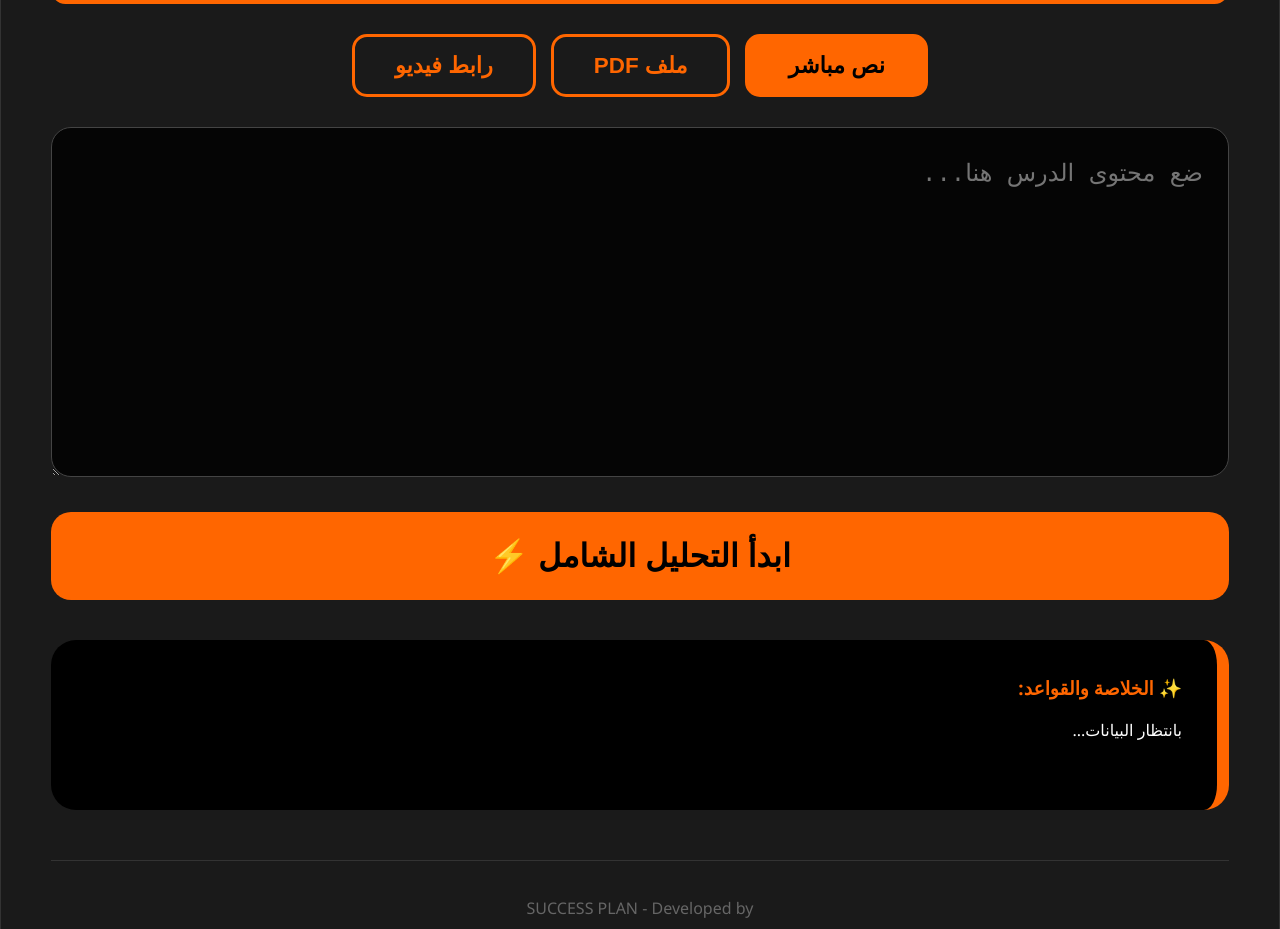
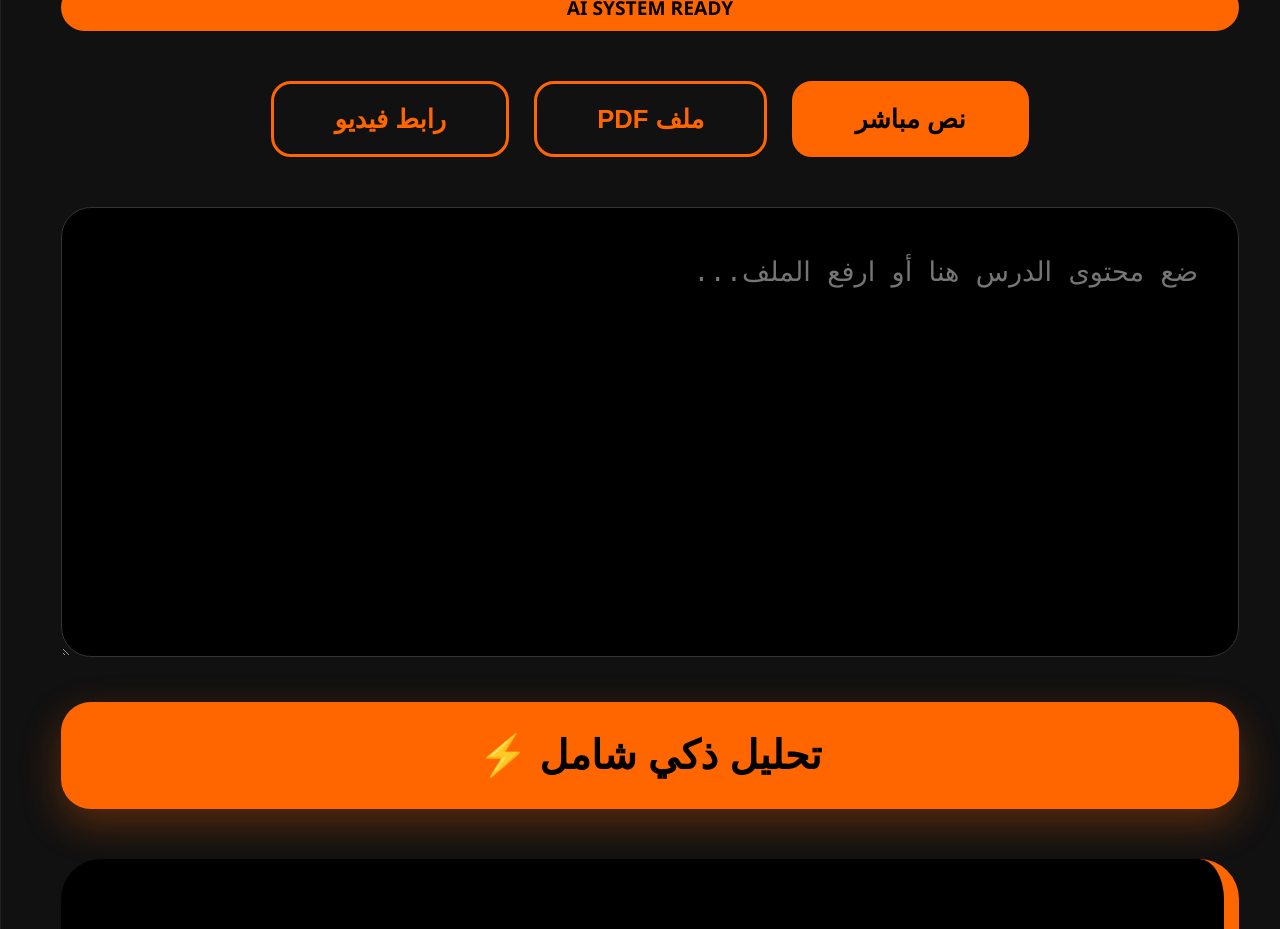
Before and after one commit to youssefsadek320-boop/success-plan, a plain HTML site: page index.html in a window 1280 px wide. Shown: the part 290-1219 px from the top of the page. Drawn offline with Linux system fonts and the light colour scheme.

Commit message:
Update index.html

```diff
--- a/index.html
+++ b/index.html
@@ -9,22 +9,37 @@
     <script src="https://cdn.jsdelivr.net/npm/mermaid/dist/mermaid.min.js"></script>
 
     <style>
-        :root { --orange: #ff6600; --black: #0d0d0d; --gray: #1a1a1a; }
-        body { background: var(--black); color: white; font-family: 'Segoe UI', sans-serif; margin: 0; padding: 40px 20px; direction: rtl; text-align: center; }
-        .container { max-width: 1200px; width: 95%; background: var(--gray); padding: 50px; border-radius: 40px; border: 1px solid #333; margin: auto; box-shadow: 0 0 60px rgba(255, 102, 0, 0.2); }
-        .brand-name { color: var(--orange); font-size: clamp(3rem, 10vw, 5.5rem); letter-spacing: 5px; margin: 0; text-shadow: 4px 4px 15px rgba(0,0,0,0.7); }
-        .input-options { margin: 30px 0; display: flex; gap: 15px; justify-content: center; flex-wrap: wrap; }
-        .input-options button { background: transparent; color: var(--orange); border: 3px solid var(--orange); padding: 15px 40px; border-radius: 15px; font-size: 1.4rem; font-weight: bold; cursor: pointer; transition: 0.3s; }
+        :root { --orange: #ff6600; --black: #050505; --gray: #111111; }
+        body { background: var(--black); color: white; font-family: 'Segoe UI', sans-serif; margin: 0; padding: 50px 20px; direction: rtl; }
+
+        /* تصميم الواجهة الفخمة */
+        .container { max-width: 1300px; width: 95%; background: var(--gray); padding: 60px; border-radius: 40px; border: 1px solid #222; margin: auto; box-shadow: 0 0 100px rgba(255, 102, 0, 0.15); text-align: center; }
+
+        .brand-name { color: var(--orange); font-size: clamp(4rem, 12vw, 7.5rem); letter-spacing: 8px; margin: 0; text-shadow: 5px 5px 20px rgba(0,0,0,0.8); font-weight: 900; }
+
+        /* الزراير البرتقالية العملاقة */
+        .input-options { margin: 50px 0; display: flex; gap: 25px; justify-content: center; flex-wrap: wrap; }
+        .input-options button { background: transparent; color: var(--orange); border: 3px solid var(--orange); padding: 20px 60px; border-radius: 20px; font-size: 1.6rem; font-weight: bold; cursor: pointer; transition: 0.3s; }
         .input-options button.active { background: var(--orange); color: #000; }
-        .upload-box { background: #000; border: 3px dashed var(--orange); padding: 30px; border-radius: 20px; margin-bottom: 20px; }
-        .text-input { width: 100%; padding: 20px; background: #000; border: 1px solid var(--orange); color: #fff; border-radius: 10px; font-size: 1.2rem; margin-bottom: 15px; box-sizing: border-box; }
-        textarea { width: 100%; height: 350px; background: #050505; color: #fff; border: 1px solid #444; border-radius: 20px; padding: 25px; font-size: 1.5rem; line-height: 1.8; box-sizing: border-box; }
-        .btn-primary { background: var(--orange); color: #000; border: none; padding: 25px 0; font-size: 2rem; border-radius: 20px; width: 100%; font-weight: bold; cursor: pointer; margin-top: 30px; transition: 0.3s; }
-        .btn-primary:hover { transform: scale(1.01); background: #ff8533; }
-        .result-box { background: #000; padding: 35px; border-radius: 25px; margin-top: 40px; border-right: 12px solid var(--orange); text-align: right; min-height: 100px; }
-        .welcome-toast { position: fixed; top: 20px; left: 50%; transform: translateX(-50%); background: var(--orange); color: #000; padding: 15px 40px; border-radius: 50px; font-weight: bold; z-index: 1000; }
-        .badge { background: var(--orange); color: #000; padding: 5px 15px; border-radius: 20px; font-weight: bold; font-size: 0.9rem; }
-        .error-msg { color: #ff4444; background: rgba(255, 68, 68, 0.1); padding: 15px; border-radius: 10px; margin-top: 10px; font-weight: bold; }
+
+        /* منطقة الإدخال */
+        .upload-box { background: #000; border: 4px dashed var(--orange); padding: 50px; border-radius: 30px; margin-bottom: 30px; }
+        .text-input { width: 100%; padding: 25px; background: #000; border: 1px solid var(--orange); color: #fff; border-radius: 15px; font-size: 1.4rem; margin-bottom: 20px; box-sizing: border-box;}
+        textarea { width: 100%; height: 450px; background: #000; color: #fff; border: 1px solid #333; border-radius: 30px; padding: 40px; font-size: 1.7rem; line-height: 1.9; box-sizing: border-box; }
+
+        .btn-primary { background: var(--orange); color: #000; border: none; padding: 30px 0; font-size: 2.5rem; border-radius: 30px; width: 100%; font-weight: bold; cursor: pointer; margin-top: 40px; box-shadow: 0 15px 40px rgba(255, 102, 0, 0.3); transition: 0.3s; }
+        .btn-primary:hover { transform: scale(1.02); background: #ff8533; }
+
+        /* منطقة النتائج */
+        .result-box { background: #000; padding: 55px; border-radius: 40px; margin-top: 50px; border-right: 15px solid var(--orange); text-align: right; font-size: 1.6rem; line-height: 2.2; }
+
+        .welcome-toast { position: fixed; top: 40px; left: 50%; transform: translateX(-50%); background: var(--orange); color: #000; padding: 20px 60px; border-radius: 70px; font-size: 1.8rem; z-index: 9999; font-weight: bold; }
+        .badge { background: var(--orange); color: #000; padding: 10px 25px; border-radius: 30px; font-weight: bold; font-size: 1.2rem; }
+
+        .loader { border: 8px solid #222; border-top: 8px solid var(--orange); border-radius: 50%; width: 60px; height: 60px; animation: spin 1s linear infinite; margin: 30px auto; display: none; }
+        @keyframes spin { 0% { transform: rotate(0deg); } 100% { transform: rotate(360deg); } }
+
+        footer { margin-top: 100px; border-top: 1px solid #222; padding-top: 40px; }
     </style>
 </head>
 <body>
@@ -34,8 +49,7 @@
     <div class="container">
         <header>
             <h1 class="brand-name">SUCCESS PLAN</h1>
-            <p style="color: #888;">منصة يوسف صادق التعليمية الذكية</p>
-            <div id="statusBadge" class="badge">نظام AI جاهز</div>
+            <div id="statusBadge" class="badge">AI SYSTEM READY</div>
         </header>
 
         <div class="input-options">
@@ -49,30 +63,31 @@
         </div>
 
         <div id="pdfUploadArea" class="upload-box" style="display: none;">
-            <input type="file" id="pdfFile" accept=".pdf" style="color: #ff6600;">
+            <input type="file" id="pdfFile" accept=".pdf" style="color: #ff6600; font-weight: bold; font-size: 1.4rem;">
+            <p style="color: #666; margin-top: 15px;">ارفع الكتاب وسيتم التحليل تلقائياً</p>
         </div>
 
-        <textarea id="lessonInput" placeholder="ضع محتوى الدرس هنا..."></textarea>
+        <textarea id="lessonInput" placeholder="ضع محتوى الدرس هنا أو ارفع الملف..."></textarea>
 
-        <button id="submitBtn" onclick="askAI()" class="btn-primary">ابدأ التحليل الشامل ⚡</button>
+        <div id="aiLoader" class="loader"></div>
+        <button id="mainBtn" onclick="askAI()" class="btn-primary">تحليل ذكي شامل ⚡</button>
 
         <div id="resultSection" class="result-box">
-            <h3 style="color: var(--orange); margin-top: 0;">✨ الخلاصة والقواعد:</h3>
+            <h3 style="color: var(--orange); font-size: 2.5rem; margin-top: 0;">✨ الخلاصة والقواعد:</h3>
             <div id="aiOutput">بانتظار البيانات...</div>
         </div>
 
-        <footer style="margin-top: 50px; border-top: 1px solid #333; padding-top: 20px;">
-            <p style="color: #666;">SUCCESS PLAN - Developed by</p>
-            <h2 style="color: var(--orange); letter-spacing: 5px; margin: 0;">YOUSSEF SADEK</h2>
+        <footer>
+            <p style="color: #444; font-size: 1.3rem;">SUCCESS PLAN PLATFORM</p>
+            <h2 style="color: var(--orange); letter-spacing: 10px; font-size: 3rem; margin: 0;">YOUSSEF SADEK</h2>
         </footer>
     </div>
 
     <script>
-        // يوسف: ده المفتاح الجديد اللي انت عملته وشغال (CKCI)
-        const API_KEY = "AIzaSyBp-4UZHTN2wgu-uftmxH-SkkBHcluCKCI";
+        const API_KEY = "AIzaSyAx34r5v35OkuM1VOofKULadKVA06xnJC8";
         const API_URL = `https://generativelanguage.googleapis.com/v1beta/models/gemini-1.5-flash:generateContent?key=${API_KEY}`;
 
-        setTimeout(() => document.getElementById('welcomeMessage').style.display = 'none', 4000);
+        setTimeout(() => document.getElementById('welcomeMessage').style.display = 'none', 5000);
 
         function switchInput(type) {
             document.getElementById('pdfUploadArea').style.display = (type === 'pdf') ? 'block' : 'none';
@@ -86,53 +101,45 @@
             const text = document.getElementById('lessonInput').value;
             const video = document.getElementById('videoUrl').value;
             const output = document.getElementById('aiOutput');
-            const btn = document.getElementById('submitBtn');
             const badge = document.getElementById('statusBadge');
+            const loader = document.getElementById('aiLoader');
+            const mainBtn = document.getElementById('mainBtn');
 
             let inputContent = (document.getElementById('videoUrlArea').style.display === 'block') ? video : text;
             if(!inputContent || inputContent.trim().length < 5) return alert("دخل البيانات الأول يا بطل!");
 
-            btn.disabled = true;
-            btn.innerText = "جاري التحليل... ⏳";
-            badge.innerText = "يوسف يحلل بذكاء...";
-            output.innerHTML = "جاري الاتصال بذكاء جوجل...";
+            loader.style.display = 'block';
+            mainBtn.disabled = true;
+            badge.innerText = "YOUSSEF AI IS THINKING...";
+            output.innerHTML = "جاري تحليل المحتوى بالكامل...";
 
             try {
                 const response = await fetch(API_URL, {
                     method: "POST",
                     headers: { "Content-Type": "application/json" },
                     body: JSON.stringify({
-                        contents: [{ parts: [{ text: `أنت خبير تعليمي. لخص بوضوح واستخرج القواعد من: ${inputContent}` }] }]
+                        "contents": [{ "parts": [{ "text": `بصفتك خبير تعليمي لمنصة Success Plan، لخص هذا المحتوى واستخرج القواعد منه بوضوح تام: ${inputContent}` }] }]
                     })
                 });
 
                 const data = await response.json();
 
-                // فحص الأخطاء من جوجل
-                if (data.error) {
-                    let errorMsg = "حدث خطأ في المفتاح: ";
-                    if (data.error.status === "PERMISSION_DENIED") errorMsg = "المفتاح غير مفعل أو ممنوع. تأكد من إعدادات API Key في Google AI Studio.";
-                    else if (data.error.status === "API_KEY_INVALID") errorMsg = "المفتاح غلط. انسخه تاني صح.";
-                    throw new Error(errorMsg);
-                }
-
                 if (data.candidates && data.candidates[0].content) {
                     const resText = data.candidates[0].content.parts[0].text;
                     output.innerHTML = resText.replace(/\n/g, "<br>").replace(/\*\*(.*?)\*\*/g, "<b>$1</b>");
-                    badge.innerText = "اكتمل بنجاح ✅";
-                } else {
-                    throw new Error("رد غير متوقع من النظام.");
+                    badge.innerText = "ANALYSIS COMPLETE ✅";
+                } else if (data.error) {
+                    throw new Error(data.error.message);
                 }
             } catch(e) {
-                output.innerHTML = `<div class="error-msg">⚠️ ${e.message}</div>`;
-                badge.innerText = "فشل الاتصال ❌";
+                output.innerHTML = `<div style="color: #ff4444;">⚠️ خطأ في الاتصال: ${e.message}</div>`;
+                badge.innerText = "CONNECTION FAILED ❌";
             } finally {
-                btn.disabled = false;
-                btn.innerText = "ابدأ التحليل الشامل ⚡";
+                loader.style.display = 'none';
+                mainBtn.disabled = false;
             }
         }
 
-        // قراءة PDF
         document.getElementById('pdfFile').addEventListener('change', async (e) => {
             const file = e.target.files[0];
             if (!file) return;
```
